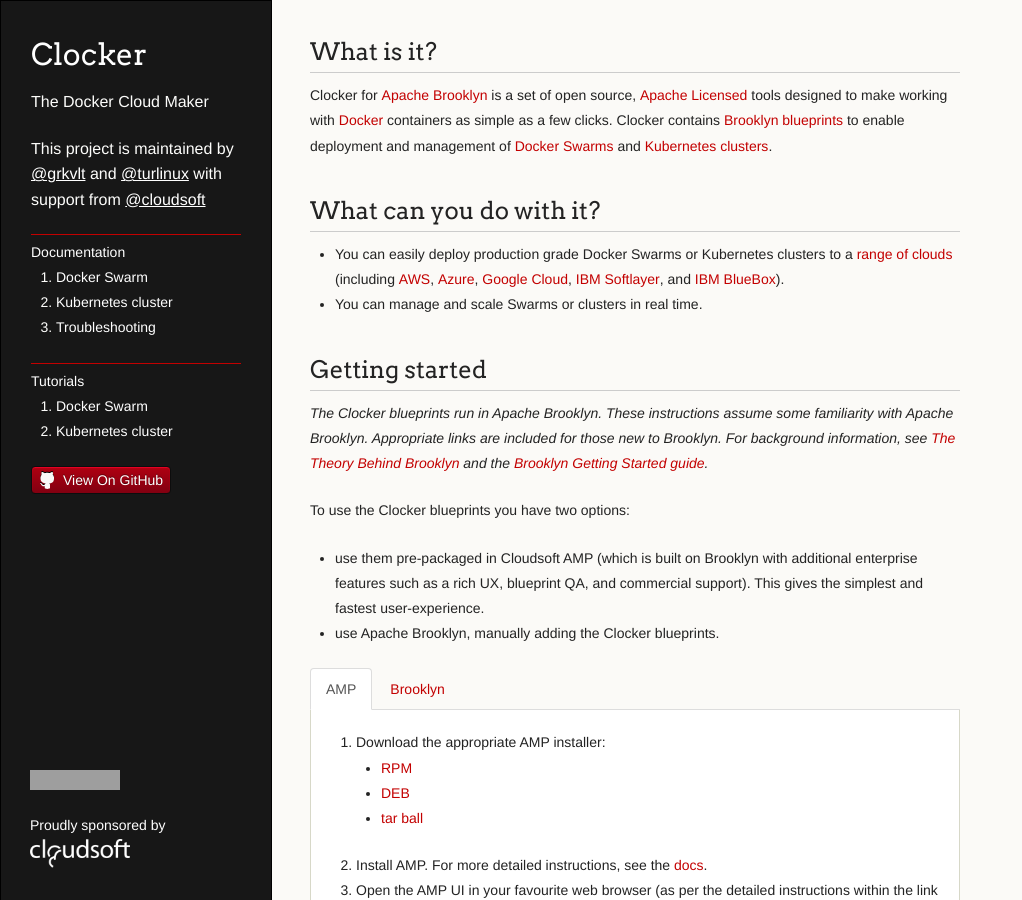
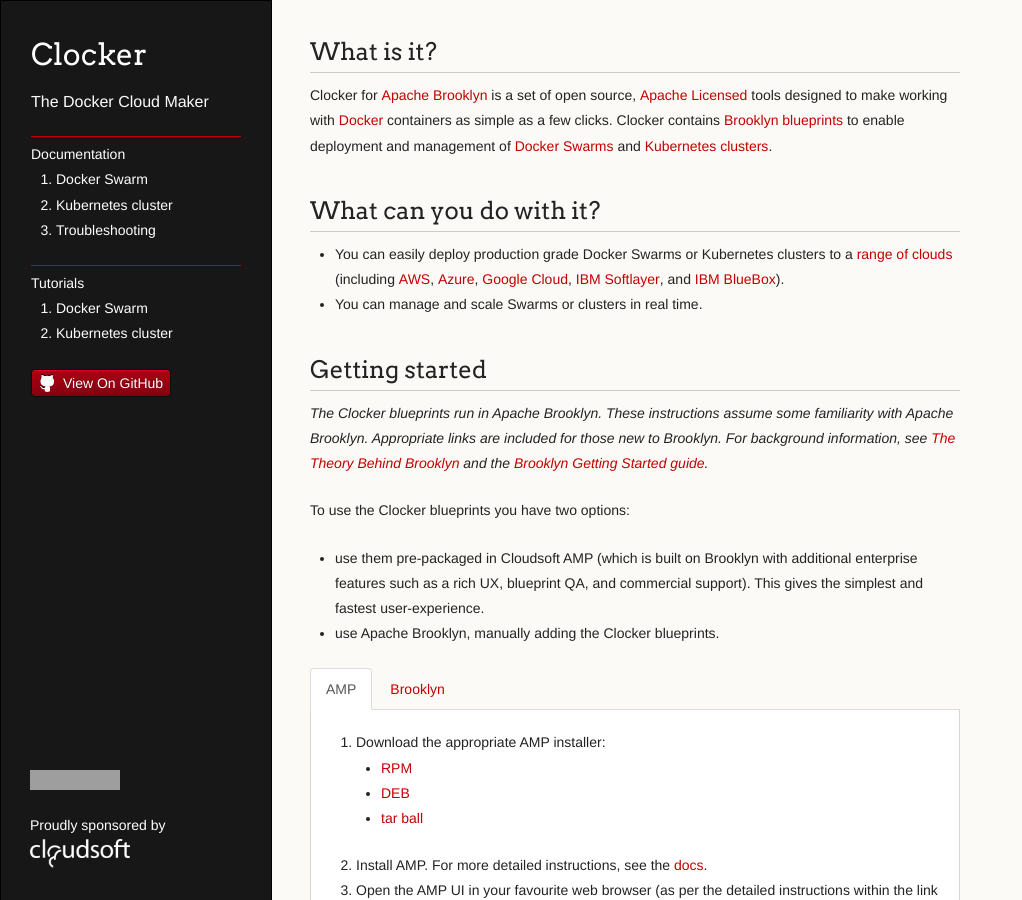
Before and after one commit to brooklyncentral/clocker, a Jekyll site: the page built from index.md, in a window 1280 px wide and 900 px high. Shown: the whole window, without its empty margins (0-1022 px from the left). Built offline with Jekyll 4.4.1, drawn with Linux system fonts in a browser that asks for light colours; grey boxes are pictures that could not be loaded.

Commit message:
Remove "Supported by..." text as it is not relevant anymore

```diff
--- a/_layouts/base.html
+++ b/_layouts/base.html
@@ -22,7 +22,6 @@
       <header>
         <h1 class="header"><a href="{{site.baseurl}}/">Clocker</a></h1>
         <p class="header">The Docker Cloud Maker</p>
-        <p class="header">This project is maintained by <a class="header name" href="https://twitter.com/grkvlt">@grkvlt</a> and <a class="header name" href="https://twitter.com/turlinux">@turlinux</a> with support from <a class="header name" href="https://twitter.com/cloudsoft">@cloudsoft</a></p>
 
         <ul class="menu">
           <li>
```
